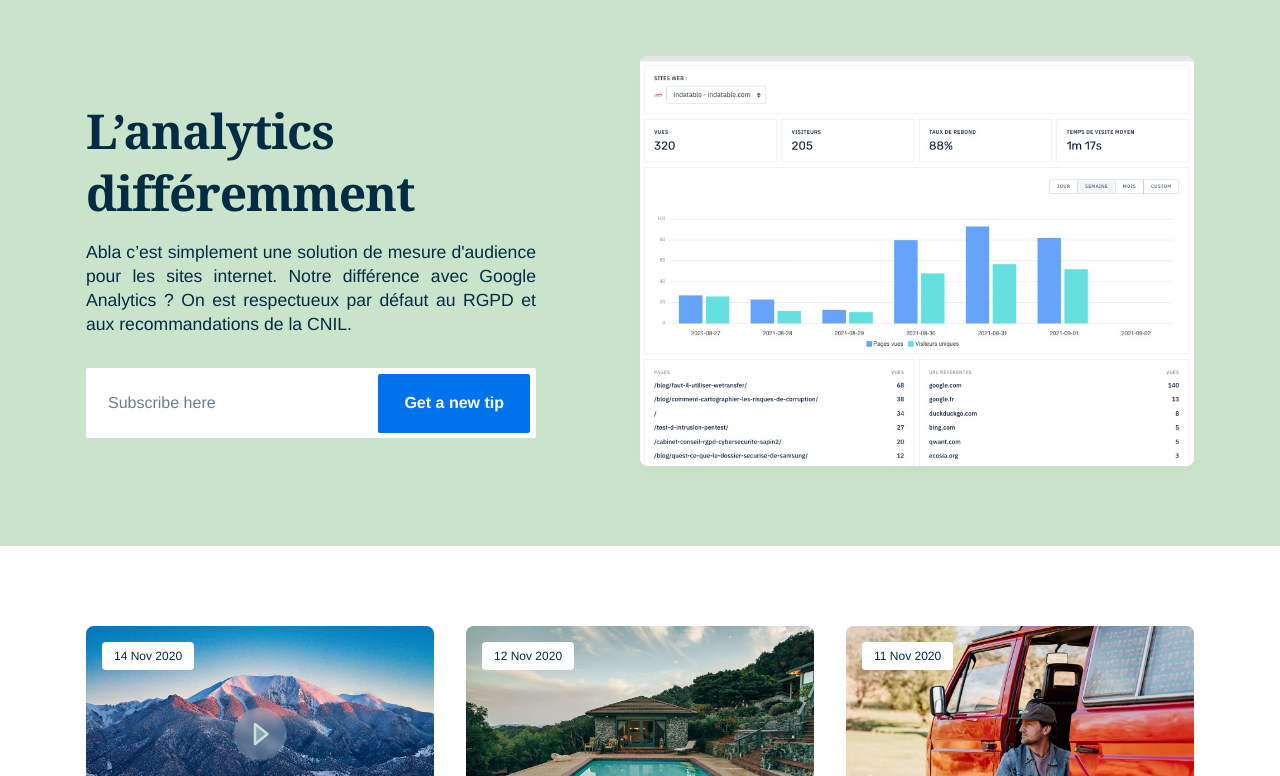
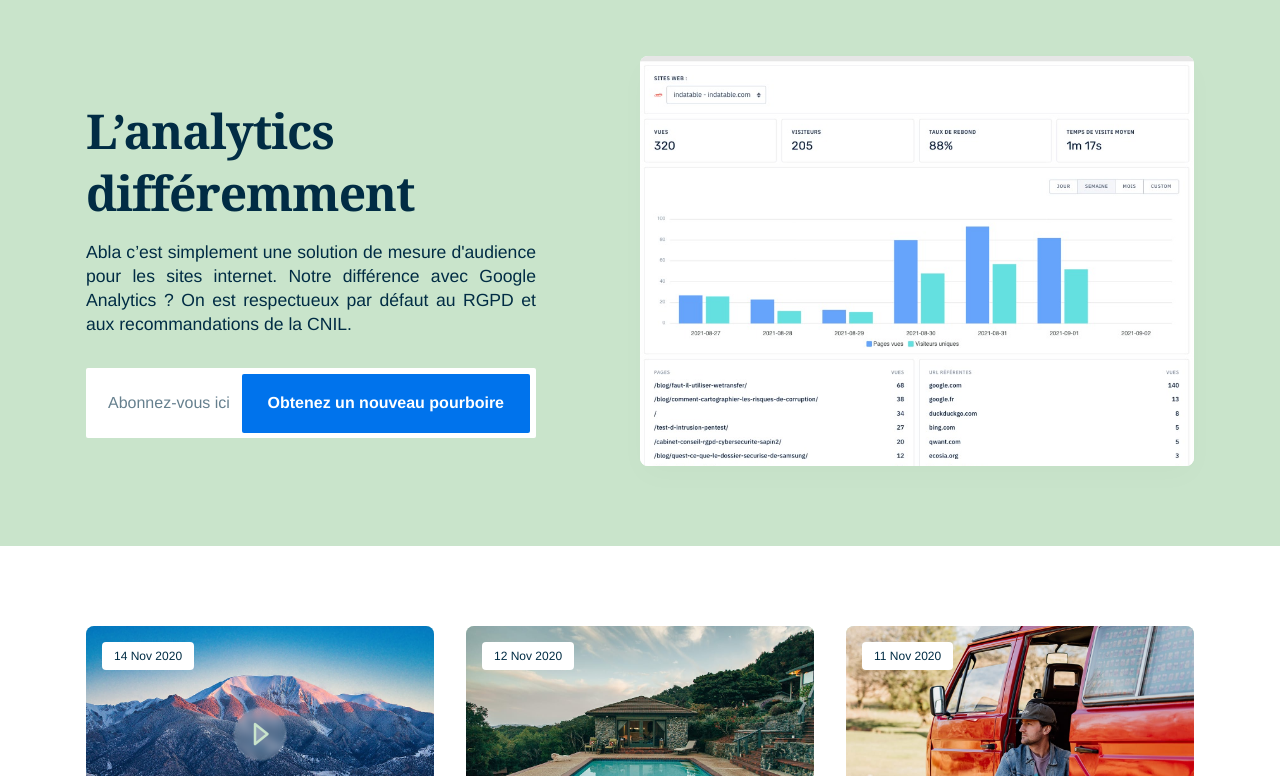
Before and after one commit to slimooo/blog-abla, a Jekyll site: the page built from blog/index.html, in a window 1280 px wide and 900 px high, cut to the strip 124-900 px from the top of the window. Built offline with Jekyll 4.4.1, drawn with Linux system fonts in a browser that asks for light colours; nearby versions of some CDN libraries; the list of posts is cut into pages by our own code.

Commit message:
Revert "17.35"
This reverts commit d1457bf26075dc038df76c73367c845b02ff3e88.

```diff
--- a/_config.yml
+++ b/_config.yml
@@ -37,8 +37,8 @@ hero:
 # Newsletter
 mailchimp: enable # To enable the mailchimp form, use the value 'enable'. To disable the form, leave the field blank.
 mailchimp__identifier: frnla.us6.list-manage.com/subscribe/post?u=6314d69a3f315af7ce3fb00a0&amp;id=3038727cc3 # Add your MailChimp form identifier. For example - frnla.us6.list-manage.com/subscribe/post?u=6314d69a3f315af7ce3fb00a0&amp;id=3038727cc3
-mailchimp__input__text: Subscribe here
-mailchimp__button__text: Get a new tip
+mailchimp__input__text: Abonnez-vous ici
+mailchimp__button__text: Obtenez un nouveau pourboire
 
 
 #-------------------------------
```
Also changed, not shown: 4 other files.
